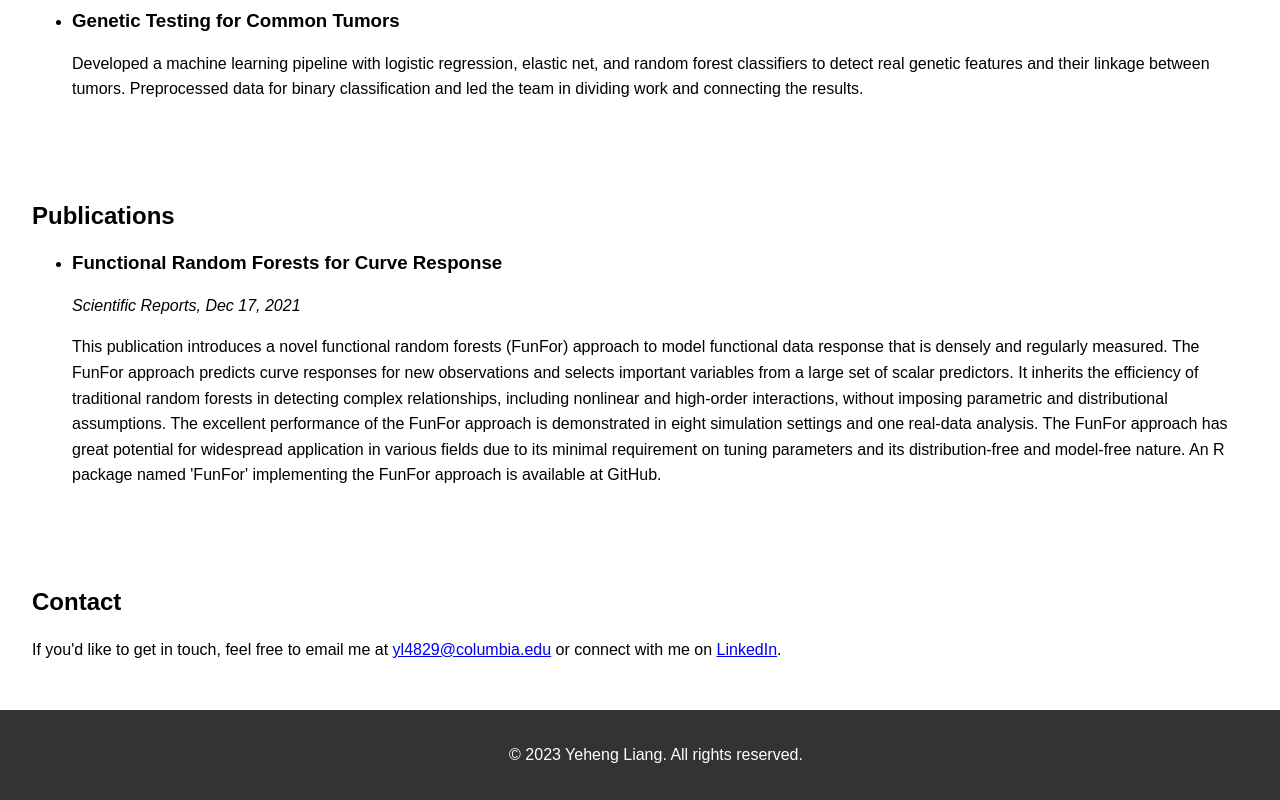
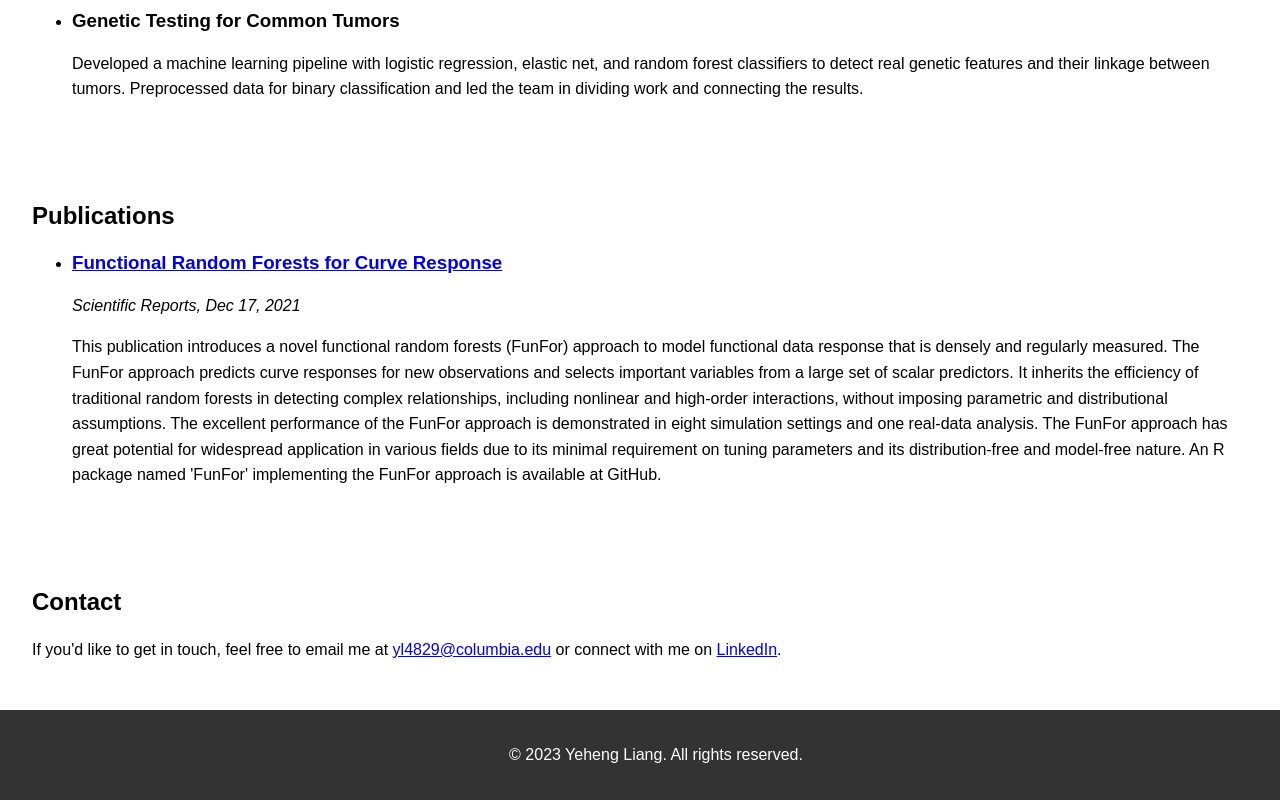
Before and after one commit to yehengliang/yehengliang.github.io, a plain HTML site: page index.html in a window 1280 px wide. Shown: the part 785-1585 px from the top of the page. Drawn offline with Linux system fonts and the light colour scheme.

Commit message:
Update index.html

```diff
--- a/index.html
+++ b/index.html
@@ -52,7 +52,7 @@
     <h2>Publications</h2>
     <ul>
       <li>
-        <h3>Functional Random Forests for Curve Response</h3>
+        <h3><a href="https://rdcu.be/c8ePY" target="_blank">Functional Random Forests for Curve Response</a></h3>
         <p><em>Scientific Reports, Dec 17, 2021</em></p>
         <p>This publication introduces a novel functional random forests (FunFor) approach to model functional data response that is densely and regularly measured. The FunFor approach predicts curve responses for new observations and selects important variables from a large set of scalar predictors. It inherits the efficiency of traditional random forests in detecting complex relationships, including nonlinear and high-order interactions, without imposing parametric and distributional assumptions. The excellent performance of the FunFor approach is demonstrated in eight simulation settings and one real-data analysis. The FunFor approach has great potential for widespread application in various fields due to its minimal requirement on tuning parameters and its distribution-free and model-free nature. An R package named 'FunFor' implementing the FunFor approach is available at GitHub.</p>
       </li>
```
